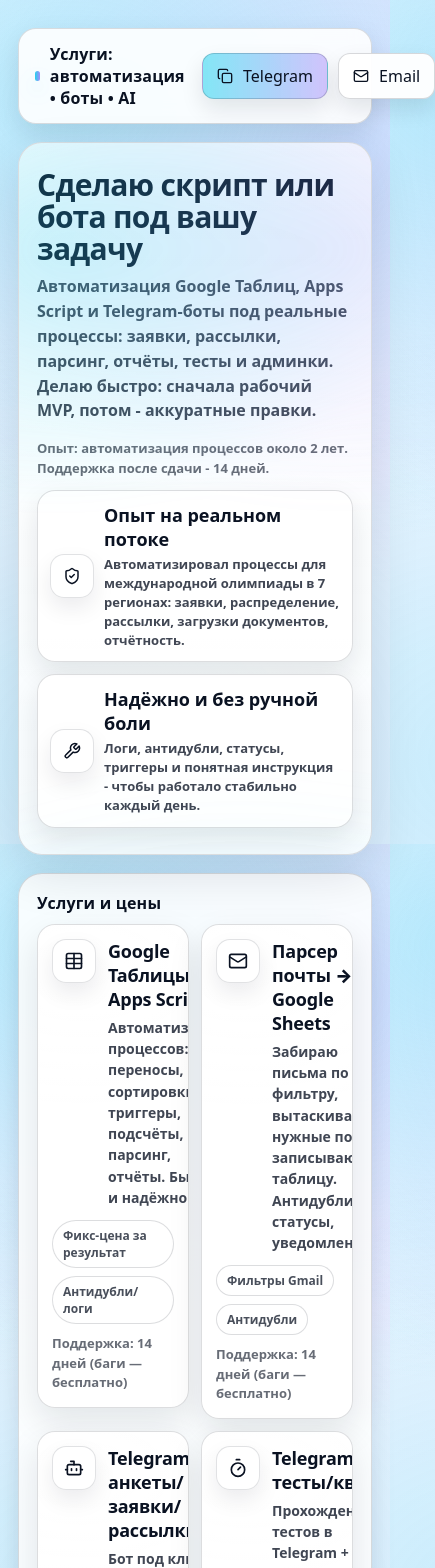
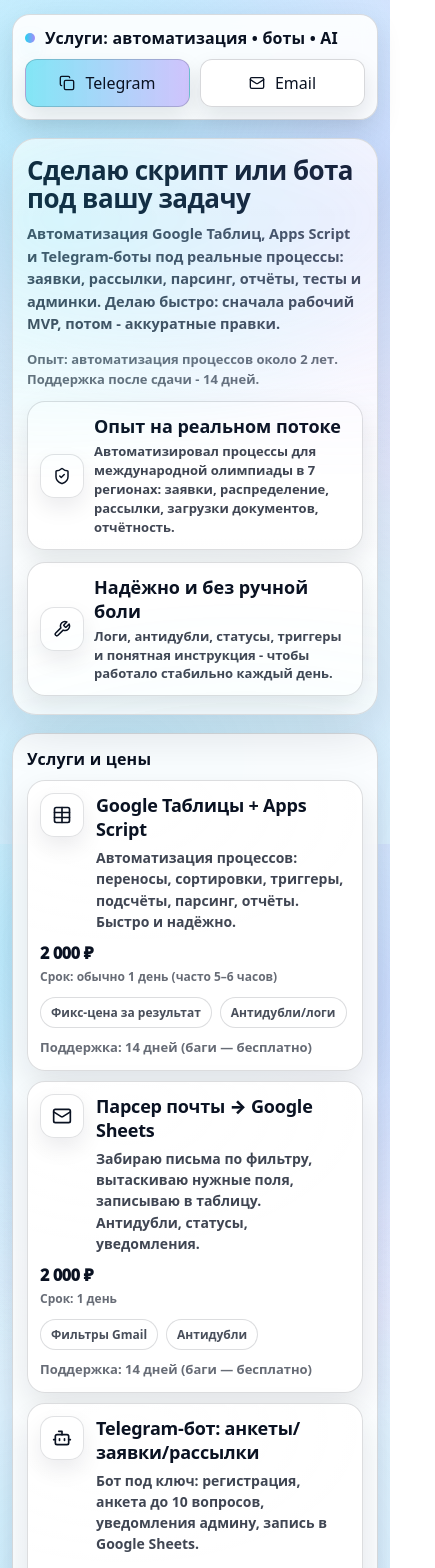
Before and after one commit to infols2021-lab/bez-ruchnoy-boli, a Next.js app: page / in a window 390 px wide. Shown: the top 1568 px of the page, 435 px wide, since content can reach past the window. Built offline with nearby package versions, Linux system fonts and the light colour scheme.

Commit message:
feat: smart configuration loading

```diff
--- a/app/globals.css
+++ b/app/globals.css
@@ -54,7 +54,9 @@
   padding: 28px 18px 70px;
 }
 
-/* Top bar */
+/* helper: 6 columns on desktop, 12 on mobile */
+.col6{ grid-column: span 6; }
+
 .nav{
   display:flex;
   align-items:center;
@@ -122,7 +124,7 @@
     radial-gradient(620px 420px at 80% 20%, rgba(167,139,250,.32), transparent 62%),
     radial-gradient(860px 520px at 60% 120%, rgba(103,232,249,.22), transparent 62%);
   filter: blur(14px);
-  opacity: .55; /* ↓ чтобы текст не “тонул” */
+  opacity: .55;
   pointer-events:none;
 }
 
@@ -221,7 +223,6 @@
 
 /* Cards */
 .card{
-  grid-column: span 6;
   border-radius: 18px;
   border: 1px solid rgba(10,18,34,.14);
   background: var(--card);
@@ -231,11 +232,6 @@
   cursor:pointer;
   min-height: 168px;
   box-shadow: 0 14px 34px rgba(10,18,34,.10);
-}
-
-@media (max-width: 860px){
-  .card{ grid-column: span 12; }
-  .hTitle{ font-size: 30px; }
 }
 
 .card:hover{
@@ -283,7 +279,7 @@
   border-radius: 999px;
   border: 1px solid rgba(10,18,34,.14);
   background: rgba(255,255,255,.92);
-  color: rgba(10,18,34,.74); /* ↑ читабельнее */
+  color: rgba(10,18,34,.74);
   font-size: 12px;
   font-weight: 640;
 }
@@ -299,7 +295,7 @@
   margin:0;
   color: var(--muted);
   font-size: 14px;
-  line-height: 1.52; /* ↑ легче читать */
+  line-height: 1.52;
   font-weight: 560;
 }
 
@@ -335,10 +331,6 @@
   border-radius: 18px;
   padding: 12px;
   box-shadow: 0 12px 28px rgba(10,18,34,.10);
-}
-
-@media (max-width: 860px){
-  .kpi{ grid-column: span 12; }
 }
 
 .kpiVal{
@@ -407,10 +399,6 @@
   gap: 14px;
 }
 
-@media (max-width: 860px){
-  .modalBody{ grid-template-columns: 1fr; }
-}
-
 .panel{
   border: 1px solid rgba(10,18,34,.14);
   background: rgba(255,255,255,.92);
@@ -439,3 +427,118 @@
   background: rgba(10,18,34,.06);
   border: 1px solid rgba(10,18,34,.10);
 }
+
+/* ====== Responsive (важное) ====== */
+
+/* Tablet and down */
+@media (max-width: 860px){
+  .container{ padding: 18px 14px 56px; }
+  .hTitle{ font-size: 30px; }
+  .kpi{ grid-column: span 12; }
+  .col6{ grid-column: span 12; }
+  .modalBody{ grid-template-columns: 1fr; }
+}
+
+/* Phones */
+@media (max-width: 520px){
+  .container{ padding: 14px 12px 44px; }
+
+  .nav{
+    flex-direction: column;
+    align-items: stretch;
+    gap: 10px;
+    padding: 12px 12px;
+  }
+
+  .navRight{
+    width: 100%;
+    display: grid;
+    grid-template-columns: 1fr 1fr;
+    gap: 10px;
+  }
+
+  .navRight .btn{
+    width: 100%;
+    justify-content: center;
+    padding: 12px 12px;
+  }
+
+  .hero{
+    padding: 18px 14px;
+  }
+
+  .hero::before{
+    opacity: .40;
+  }
+
+  .hTitle{
+    font-size: 26px;
+    letter-spacing: -0.5px;
+  }
+
+  .hSub{
+    font-size: 14.5px;
+  }
+
+  .section{
+    padding: 14px;
+  }
+
+  .grid{
+    gap: 10px;
+  }
+
+  .card{
+    padding: 12px;
+    min-height: auto;
+  }
+
+  .cardTop{
+    flex-direction: column;
+    align-items: flex-start;
+  }
+
+  .cardPrice{
+    text-align: left;
+    min-width: unset;
+  }
+
+  .badge{
+    font-size: 12px;
+  }
+
+  /* Modal on phone: centered + scroll */
+  .backdrop{
+    align-items: center;
+    padding: 12px;
+  }
+
+  .modal{
+    width: 100%;
+    max-height: calc(100vh - 24px);
+    overflow: auto;
+  }
+
+  .modalHeader{
+    flex-direction: column;
+    align-items: stretch;
+  }
+
+  .modalHeader .btn{
+    width: 100%;
+  }
+
+  .modalBody{
+    padding: 12px;
+  }
+
+  .panel .btn{
+    width: 100%;
+  }
+}
+
+/* Very small phones */
+@media (max-width: 380px){
+  .hTitle{ font-size: 24px; }
+  .navRight{ grid-template-columns: 1fr; }
+}
--- a/app/page.tsx
+++ b/app/page.tsx
@@ -74,11 +74,11 @@
           {SERVICES.map((s, i) => (
             <motion.div
               key={s.id}
+              className="col6"
               initial={{ opacity: 0, y: 12 }}
               whileInView={{ opacity: 1, y: 0 }}
               viewport={{ once: true, margin: "-30px" }}
               transition={{ delay: i * 0.03 }}
-              style={{ gridColumn: "span 6" }}
             >
               <ServiceCard service={s} onClick={() => setSelected(s)} />
             </motion.div>
```
